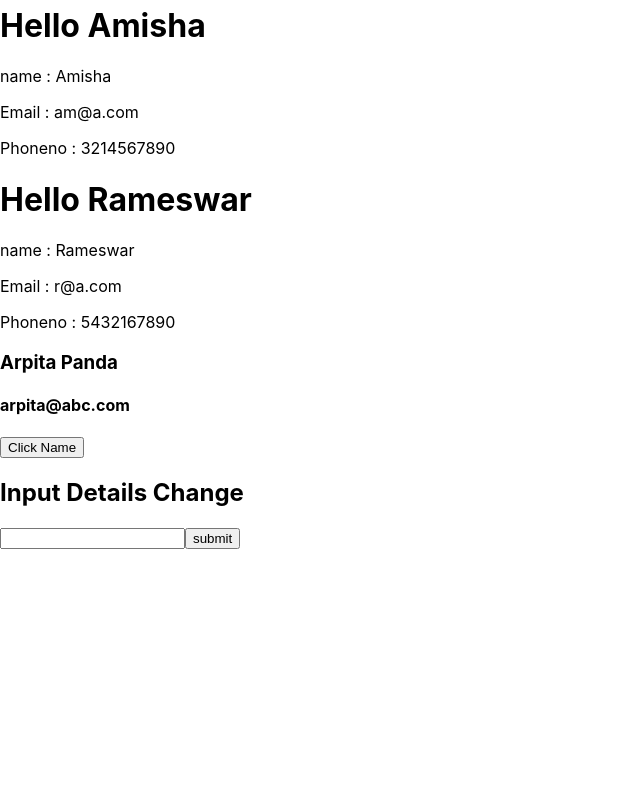
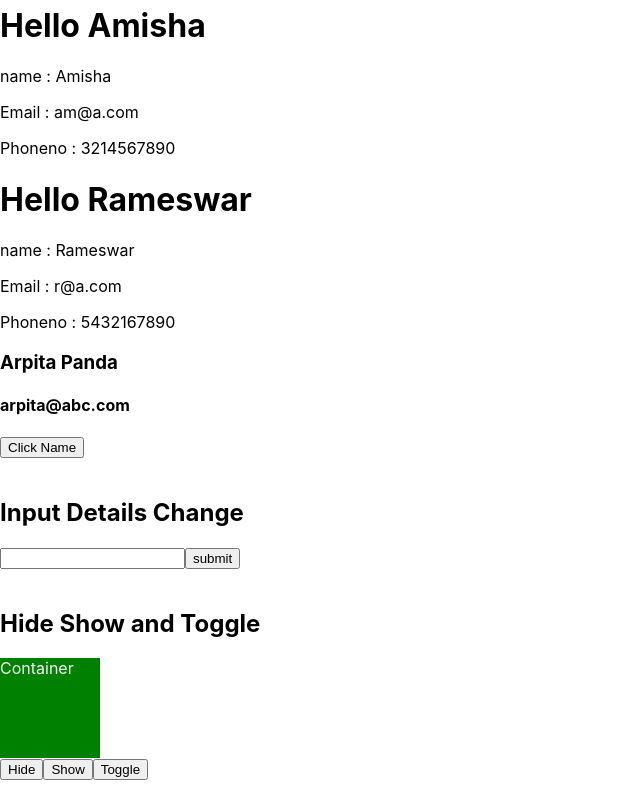
Before and after one commit to ArpitaPanda-1999/React-Practice-Youtube, a React (Create React App) app: page / in a window 1280 px wide. Shown: the part 813-1613 px from the top of the page, without its empty margins (0-640 px from the left). Before the commit the page ends 1362 px from the top, so only its background shows below. Built offline with nearby package versions, Linux system fonts and the light colour scheme.

Commit message:
Hide, show, toggle

```diff
--- a/src/App.js
+++ b/src/App.js
@@ -6,6 +6,7 @@ import ClassPropsApp from './React-Practice/Class-props-app.jsx';
 import Index from './React-Practice/Fuction-index.jsx';
 import Index1 from './React-Practice/Fuction-index1.jsx';
 import FirstPropes from './React-Practice/Function-props.jsx';
+import HideShowToggle from './React-Practice/Hide-show-toggle.jsx';
 import InputBox from './React-Practice/InputBox.jsx';
 
 function App() {
@@ -31,8 +32,9 @@ function App() {
         })
       }
 
-      <ClassPropsApp />
-      <InputBox />
+      <ClassPropsApp /> <br/> <br/>
+      <InputBox /> <br/> <br/>
+      <HideShowToggle /> <br/> <br/>
     </>
   );
 }
--- /dev/null
+++ b/src/React-Practice/Hide-show-toggle.jsx
@@ -0,0 +1,18 @@
+import React, {useState} from "react";
+
+const HideShowToggle = () => {
+
+    const[showbox, setShowbox] = useState(true);
+
+    return(
+        <>
+            <h2>Hide Show and Toggle</h2>
+            {showbox ? <div className="box">Container</div> : null}
+            <button onClick={() => setShowbox(false)}>Hide</button>
+            <button onClick={() => setShowbox(true)}>Show</button>
+            <button onClick={() => setShowbox(!showbox)}>Toggle</button>
+        </>
+    )
+}
+
+export default HideShowToggle;
--- a/src/index.css
+++ b/src/index.css
@@ -19,3 +19,10 @@ code {
   display: flex;
   gap: 150px;
 }
+
+.box{
+  height: 100px;
+  width: 100px;
+  background-color: green;
+  color: whitesmoke;
+}
```
